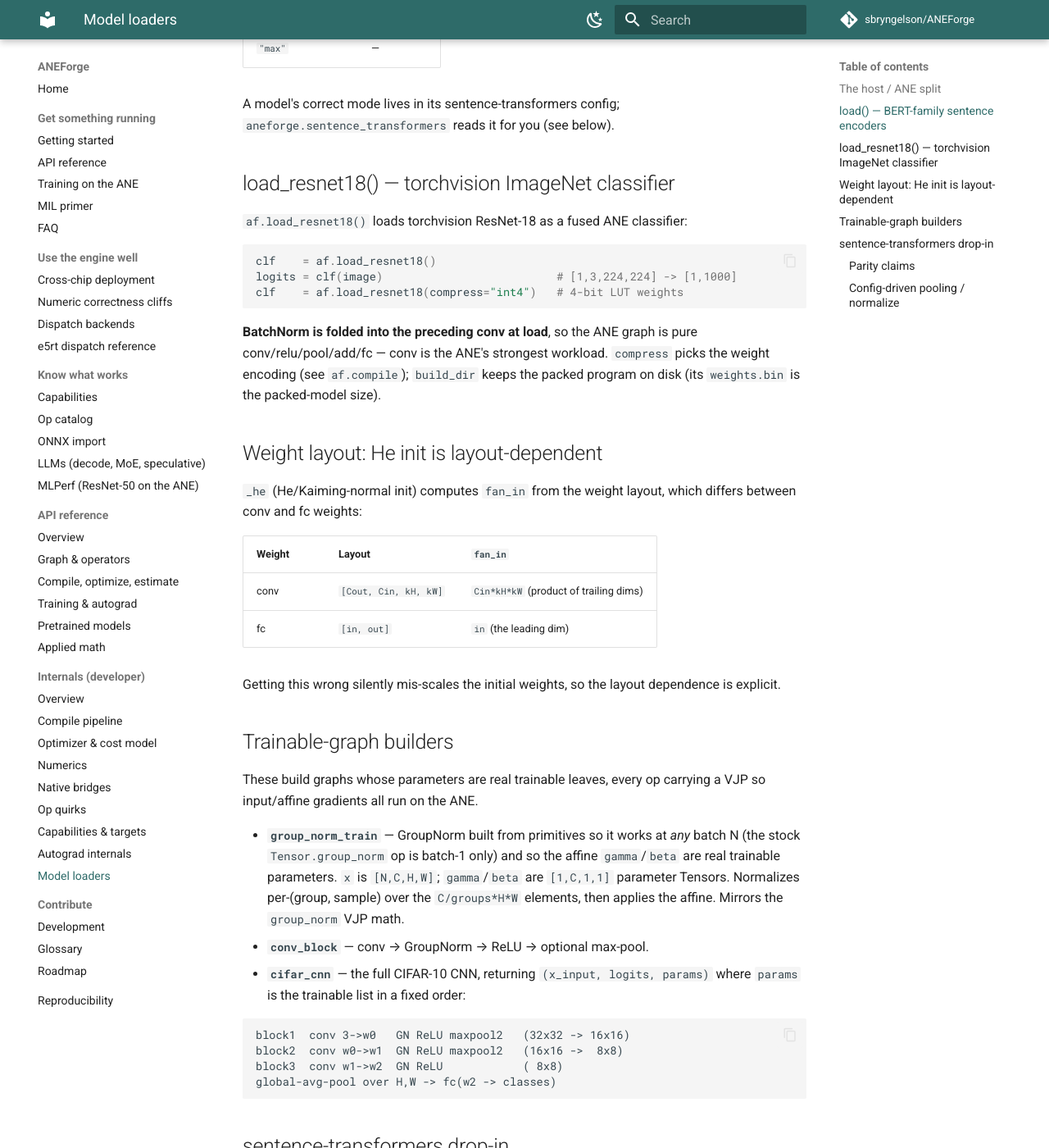
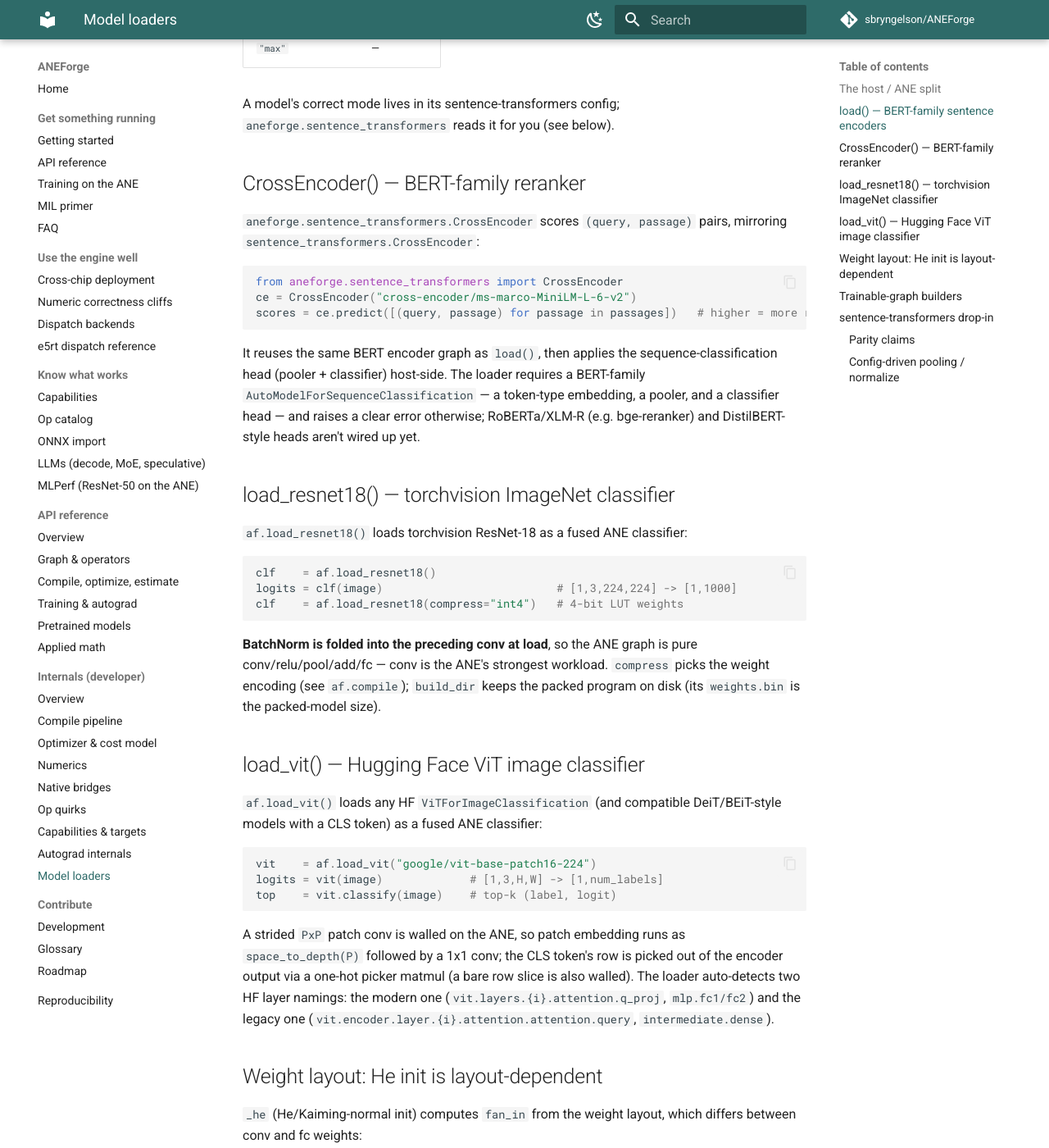
Before and after one commit to sbryngelson/ANEForge, an MkDocs documentation site: the page built from docs/developer/models.md, in a window 1280 px wide and 1400 px high, scrolled down 967 px. Shown: the whole window at 82% size. Built offline with MkDocs 1.6.1 and Material for MkDocs 9.7.7, drawn with Linux system fonts in a browser that asks for light colours; comment, search, counter and statistics services are not loaded.

Commit message:
docs: document ViT and CrossEncoder loaders, export ViT/load_vit at top level
Both loaders shipped in #189 but load_vit()/ViT were never added to
aneforge/__init__.py's exports, so af.load_vit(...) - the exact form
used in that PR's own description - raised AttributeError; only
`from aneforge.models import load_vit` worked. Export them alongside
load()/load_resnet18().

Also add docs/developer/models.md sections for both loaders (mirroring
the existing load()/load_resnet18() sections) and a CrossEncoder row
in the README's pretrained-models table, using the #189 M5 Pro relerr
figure.

Closes #211.

````diff
--- a/aneforge/__init__.py
+++ b/aneforge/__init__.py
@@ -31,7 +31,8 @@
 from .autograd import (Adam, adam_step, backward, backward_from, conv2d, conv_param,
                        mse, parameter, SGD, softmax_cross_entropy, Trainer, UnrolledTrainer)
 from .streaming import CheckpointedStack
-from .models import Encoder, Vision, load, load_resnet18, conv_block, cifar_cnn, group_norm_train
+from .models import (Encoder, Vision, ViT, load, load_resnet18, load_vit,
+                    conv_block, cifar_cnn, group_norm_train)
 from .onnx import load_onnx, onnx_to_tensor, onnx_to_features
 from .llm import LlamaConfig, LlamaPrefill, from_pretrained as load_llm, rope, rope_tables, prefill_block
 from . import moe as moe   # registers the "moe" MLP + Qwen3-MoE adapter into the llm registries
@@ -52,7 +53,7 @@
     "precision_risk", "project_peak",
     "CompileBackoffError", "reset_compile_breaker",
     "reduce_sum_to_matmul", "paired_subtract",
-    "load", "load_resnet18", "Encoder", "Vision", "conv_block", "cifar_cnn", "group_norm_train",
+    "load", "load_resnet18", "load_vit", "Encoder", "Vision", "ViT", "conv_block", "cifar_cnn", "group_norm_train",
     "Paired", "paired",
     "parameter", "backward", "backward_from", "mse", "SGD", "Adam",
     "softmax_cross_entropy", "Trainer", "UnrolledTrainer", "adam_step",
--- a/docs/developer/models.md
+++ b/docs/developer/models.md
@@ -30,6 +30,18 @@
 
 A model's correct mode lives in its sentence-transformers config; `aneforge.sentence_transformers` reads it for you (see below).
 
+## CrossEncoder() — BERT-family reranker
+
+`aneforge.sentence_transformers.CrossEncoder` scores `(query, passage)` pairs, mirroring `sentence_transformers.CrossEncoder`:
+
+```python
+from aneforge.sentence_transformers import CrossEncoder
+ce = CrossEncoder("cross-encoder/ms-marco-MiniLM-L-6-v2")
+scores = ce.predict([(query, passage) for passage in passages])   # higher = more relevant
+```
+
+It reuses the same BERT encoder graph as `load()`, then applies the sequence-classification head (pooler + classifier) host-side. The loader requires a BERT-family `AutoModelForSequenceClassification` — a token-type embedding, a pooler, and a classifier head — and raises a clear error otherwise; RoBERTa/XLM-R (e.g. bge-reranker) and DistilBERT-style heads aren't wired up yet.
+
 ## load_resnet18() — torchvision ImageNet classifier
 
 `af.load_resnet18()` loads torchvision ResNet-18 as a fused ANE classifier:
@@ -41,6 +53,18 @@
 ```
 
 **BatchNorm is folded into the preceding conv at load**, so the ANE graph is pure conv/relu/pool/add/fc — conv is the ANE's strongest workload. `compress` picks the weight encoding (see `af.compile`); `build_dir` keeps the packed program on disk (its `weights.bin` is the packed-model size).
+
+## load_vit() — Hugging Face ViT image classifier
+
+`af.load_vit()` loads any HF `ViTForImageClassification` (and compatible DeiT/BEiT-style models with a CLS token) as a fused ANE classifier:
+
+```python
+vit    = af.load_vit("google/vit-base-patch16-224")
+logits = vit(image)             # [1,3,H,W] -> [1,num_labels]
+top    = vit.classify(image)    # top-k (label, logit)
+```
+
+A strided `PxP` patch conv is walled on the ANE, so patch embedding runs as `space_to_depth(P)` followed by a 1x1 conv; the CLS token's row is picked out of the encoder output via a one-hot picker matmul (a bare row slice is also walled). The loader auto-detects two HF layer namings: the modern one (`vit.layers.{i}.attention.q_proj`, `mlp.fc1/fc2`) and the legacy one (`vit.encoder.layer.{i}.attention.attention.query`, `intermediate.dense`).
 
 ## Weight layout: He init is layout-dependent
 
````
Also changed, not shown: README.md (+1 -0 lines).
